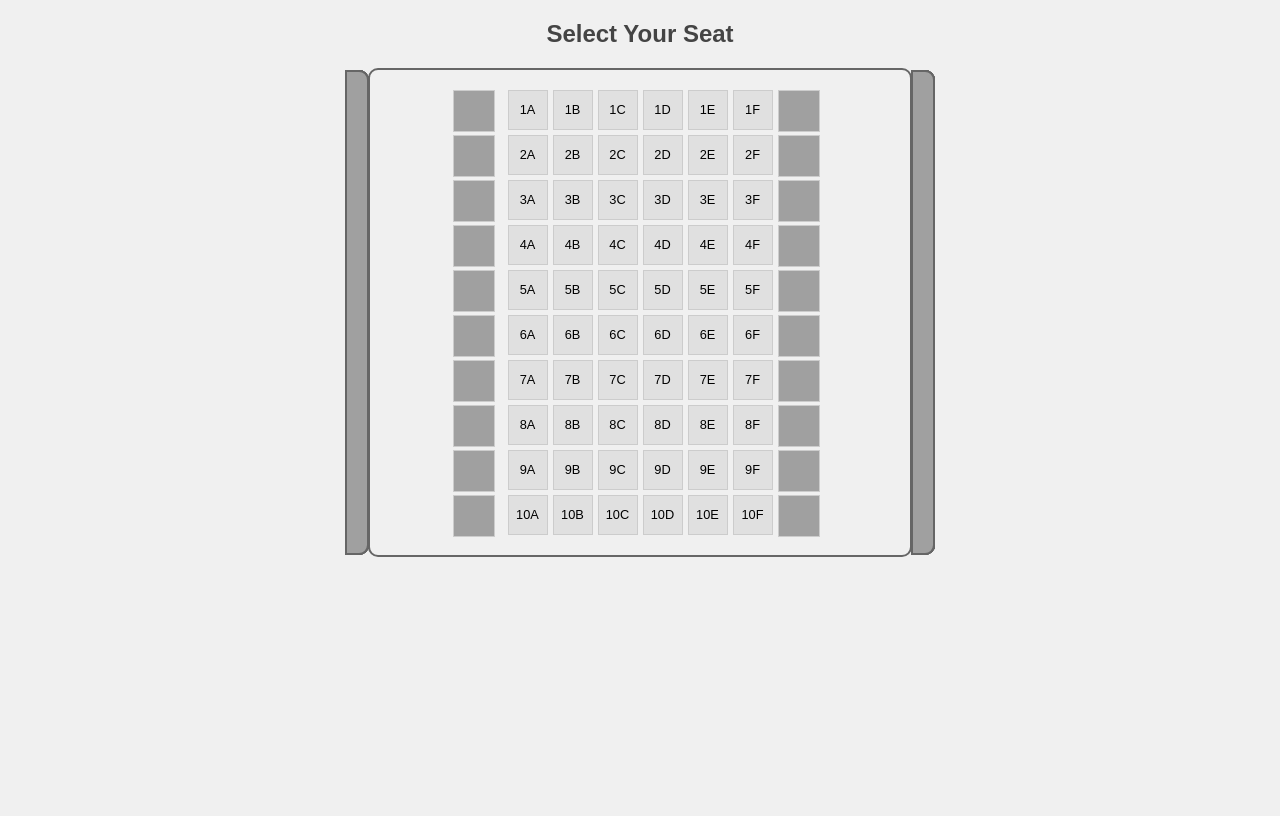
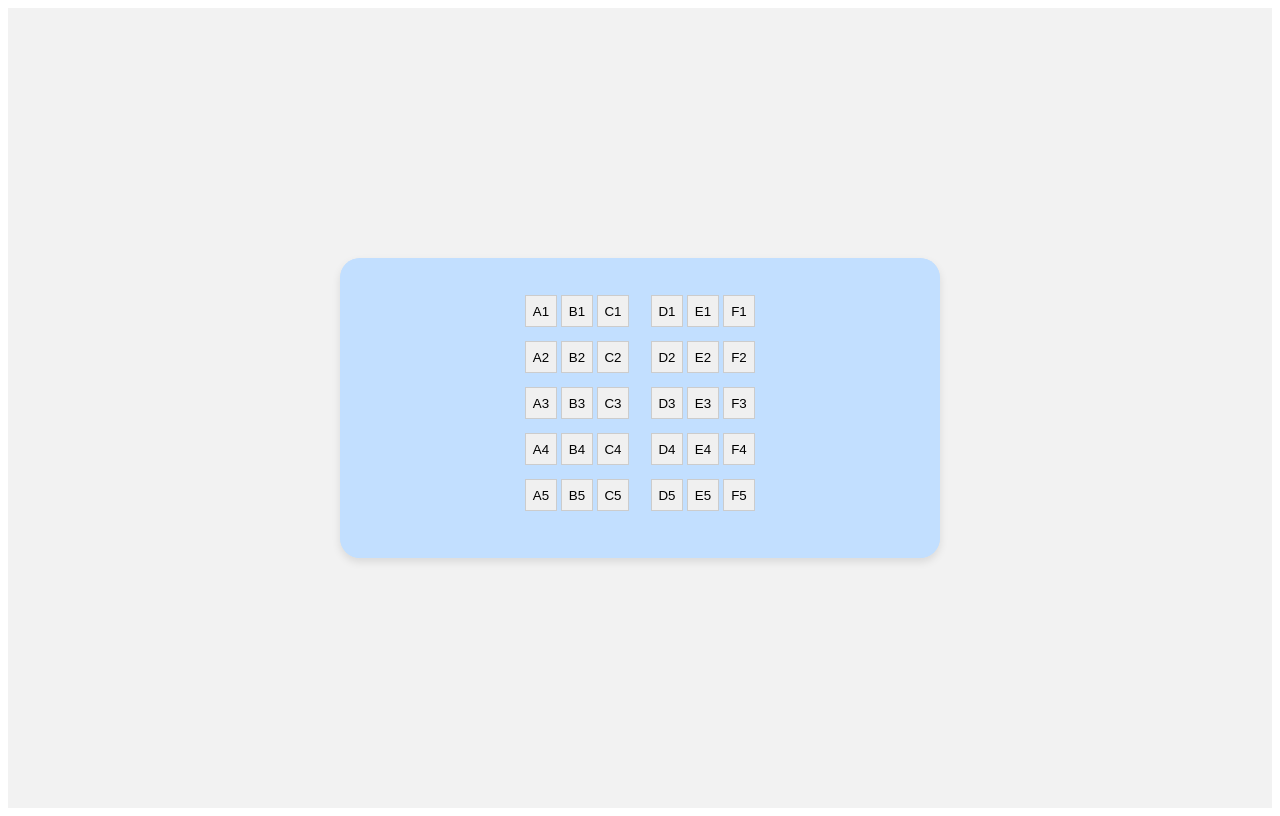
Before and after one commit to EdenDonenfeld/Flight-Bot, a plain HTML site: page Client/src/pages/seatOrder.html in a window 1280 px wide. Drawn offline with Linux system fonts and the light colour scheme.

Commit message:
Made Progress with seat order HTML CSS AND JS

```diff
--- /dev/null
+++ b/Client/src/assets/css/seatOrder.css
@@ -0,0 +1,86 @@
+.container {
+    display: flex;
+    justify-content: center;
+    align-items: center;
+    height: 100vh;
+    background-color: #f2f2f2;
+}
+
+.plane {
+    position: relative;
+    width: 600px;
+    height: 300px;
+    background-color: #c2dfff;
+    border-radius: 20px;
+    overflow: hidden;
+    box-shadow: 0 4px 8px rgba(0, 0, 0, 0.1);
+}
+
+.wing {
+    position: absolute;
+    top: 0;
+    width: 50%;
+    height: 100%;
+    background-color: #c2dfff;
+}
+
+.left {
+    left: 0;
+    border-top-left-radius: 20px;
+    border-bottom-left-radius: 20px;
+}
+
+.right {
+    right: 0;
+    border-top-right-radius: 20px;
+    border-bottom-right-radius: 20px;
+}
+
+.rows {
+    position: absolute;
+    top: 50%;
+    left: 50%;
+    transform: translate(-50%, -50%);
+}
+
+.row {
+    display: flex;
+    justify-content: center;
+    margin-bottom: 10px;
+}
+
+.column {
+    width: 30px;
+    height: 30px;
+    margin: 2px;
+    background-color: #f0f0f0;
+    border: 1px solid #ccc;
+    display: flex;
+    justify-content: center;
+    align-items: center;
+}
+
+.column:nth-child(3) {
+    margin-right: 20px; /* Space between C and D seats */
+}
+
+.seat {
+    width: 100%;
+    height: 100%;
+    border: none;
+    background-color: transparent;
+    cursor: pointer;
+    padding: 0;
+}
+
+.selected {
+    background-color: #3498db;
+    color: white;
+}
+
+#nextButton {
+    position: absolute;
+    bottom: 20px;
+    right: 20px;
+    display: none;
+}
--- /dev/null
+++ b/Client/src/assets/js/seatOrder.js
@@ -0,0 +1,51 @@
+document.addEventListener("DOMContentLoaded", function() {
+    const container = document.getElementById("container");
+    const rowsContainer = document.querySelector(".rows");
+    const nextButton = document.getElementById("nextButton");
+
+    // Function to create a single row
+    function createRow(rowNumber) {
+        const row = document.createElement("div");
+        row.classList.add("row");
+
+        for (let i = 0; i < 6; i++) {
+            const column = document.createElement("div");
+            column.classList.add("column");
+
+            // Setting the ID of each column to its corresponding letter (A-F)
+            column.id = String.fromCharCode(65 + i) + rowNumber;
+
+            // Creating a button for each seat
+            const button = document.createElement("button");
+            button.textContent = column.id;
+            button.classList.add("seat");
+            button.dataset.seatId = column.id;
+
+            button.addEventListener("click", function() {
+                this.classList.toggle("selected");
+                // Show next button if at least one seat is selected
+                nextButton.style.display = document.querySelectorAll('.selected').length > 0 ? 'block' : 'none';
+            });
+
+            column.appendChild(button);
+            row.appendChild(column);
+        }
+
+        rowsContainer.appendChild(row);
+    }
+
+    function createRows() {
+        let numberOfRows = 5;
+        for (let i = 1; i <= numberOfRows; i++) {
+            createRow(i);
+        }
+    }
+
+    createRows();
+
+    // Add event listener to the next button
+    nextButton.addEventListener("click", function() {
+        let purchasePage = "purchasePage.html"
+        window.location.href = purchasePage;
+    });
+});
--- a/Client/src/pages/seatOrder.html
+++ b/Client/src/pages/seatOrder.html
@@ -1,176 +1,23 @@
 <!DOCTYPE html>
 <html lang="en">
 <head>
-<meta charset="UTF-8">
-<meta name="viewport" content="width=device-width, initial-scale=1.0">
-<title>Airplane Seating</title>
-<style>
-    body {
-        font-family: Arial, sans-serif;
-        background-color: #f0f0f0;
-    }
-    .airplane-layout {
-        display: grid;
-        grid-template-columns: 50px repeat(6, 40px) 50px; /* 6 seats in each row */
-        grid-auto-rows: 40px; /* Height of each row */
-        grid-gap: 5px;
-        justify-content: center;
-        padding: 20px;
-        border: 2px solid #666;
-        border-radius: 10px;
-        width: 500px;
-        margin: 0 auto;
-        position: relative;
-    }
-    .seat {
-        width: 40px;
-        height: 40px;
-        background-color: #e0e0e0;
-        border: 1px solid #ccc;
-        display: flex;
-        justify-content: center;
-        align-items: center;
-        font-size: 0.8em;
-        cursor: pointer;
-    }
-    .seat.left-wing,
-    .seat.right-wing {
-        background-color: #a0a0a0;
-    }
-    .seat-row {
-        display: flex;
-        justify-content: center;
-    }
-    .aisle {
-        grid-column: 4 / 5; /* Middle aisle */
-    }
-    .seat.selected {
-        background-color: #4caf50;
-    }
-    h2 {
-        text-align: center;
-        color: #444;
-    }
-    .left-wing::before,
-    .right-wing::after {
-        content: "";
-        position: absolute;
-        top: 0;
-        bottom: 0;
-        width: 20px;
-        background-color: #a0a0a0;
-        border: 2px solid #666;
-        border-radius: 0 10px 10px 0;
-    }
-    .left-wing::before {
-        left: -25px;
-    }
-    .right-wing::after {
-        right: -25px;
-    }
-</style>
+    <meta charset="UTF-8">
+    <meta name="viewport" content="width=device-width, initial-scale=1.0">
+    <title>Place Selection</title>
+    <link rel="stylesheet" href="../assets/css/seatOrder.css">
+    <script src="../assets/js/seatOrder.js"></script>
 </head>
 <body>
+    <div class="container" id="container">
+        <div class="plane">
+            <!-- Wings -->
+            <div class="wing left"></div>
+            <div class="wing right"></div>
 
-<h2>Select Your Seat</h2>
-
-<div class="airplane-layout">
-    <!-- Example seats -->
-    <!-- Row 1 -->
-    <div class="seat left-wing"></div>
-    <button class="seat">1A</button>
-    <button class="seat">1B</button>
-    <button class="seat">1C</button>
-    <button class="seat">1D</button>
-    <button class="seat">1E</button>
-    <button class="seat">1F</button>
-    <div class="seat right-wing"></div>
-    <!-- Row 2 -->
-    <!-- Repeat the seat arrangement for the remaining rows -->
-    <!-- Row 2 -->
-    <div class="seat left-wing"></div>
-    <button class="seat">2A</button>
-    <button class="seat">2B</button>
-    <button class="seat">2C</button>
-    <button class="seat">2D</button>
-    <button class="seat">2E</button>
-    <button class="seat">2F</button>
-    <div class="seat right-wing"></div>
-    <!-- Row 3 -->
-    <div class="seat left-wing"></div>
-    <button class="seat">3A</button>
-    <button class="seat">3B</button>
-    <button class="seat">3C</button>
-    <button class="seat">3D</button>
-    <button class="seat">3E</button>
-    <button class="seat">3F</button>
-    <div class="seat right-wing"></div>
-    <!-- Row 4 -->
-    <div class="seat left-wing"></div>
-    <button class="seat">4A</button>
-    <button class="seat">4B</button>
-    <button class="seat">4C</button>
-    <button class="seat">4D</button>
-    <button class="seat">4E</button>
-    <button class="seat">4F</button>
-    <div class="seat right-wing"></div>
-    <!-- Row 5 -->
-    <div class="seat left-wing"></div>
-    <button class="seat">5A</button>
-    <button class="seat">5B</button>
-    <button class="seat">5C</button>
-    <button class="seat">5D</button>
-    <button class="seat">5E</button>
-    <button class="seat">5F</button>
-    <div class="seat right-wing"></div>
-    <!-- Row 6 -->
-    <div class="seat left-wing"></div>
-    <button class="seat">6A</button>
-    <button class="seat">6B</button>
-    <button class="seat">6C</button>
-    <button class="seat">6D</button>
-    <button class="seat">6E</button>
-    <button class="seat">6F</button>
-    <div class="seat right-wing"></div>
-    <!-- Row 7 -->
-    <div class="seat left-wing"></div>
-    <button class="seat">7A</button>
-    <button class="seat">7B</button>
-    <button class="seat">7C</button>
-    <button class="seat">7D</button>
-    <button class="seat">7E</button>
-    <button class="seat">7F</button>
-    <div class="seat right-wing"></div>
-    <!-- Row 8 -->
-    <div class="seat left-wing"></div>
-    <button class="seat">8A</button>
-    <button class="seat">8B</button>
-    <button class="seat">8C</button>
-    <button class="seat">8D</button>
-    <button class="seat">8E</button>
-    <button class="seat">8F</button>
-    <div class="seat right-wing"></div>
-    <!-- Row 9 -->
-    <div class="seat left-wing"></div>
-    <button class="seat">9A</button>
-    <button class="seat">9B</button>
-    <button class="seat">9C</button>
-    <button class="seat">9D</button>
-    <button class="seat">9E</button>
-    <button class="seat">9F</button>
-    <div class="seat right-wing"></div>
-    <!-- Row 10 -->
-    <div class="seat left-wing"></div>
-    <button class="seat">10A</button>
-    <button class="seat">10B</button>
-    <button class="seat">10C</button>
-    <button class="seat">10D</button>
-    <button class="seat">10E</button>
-    <button class="seat">10F</button>
-    <div class="seat right-wing"></div>
-
-    <!-- Repeat for remaining rows -->
-</div>
-
+            <!-- Rows will be dynamically added here -->
+            <div class="rows"></div>
+        </div>
+        <button id="nextButton" style="display:none;">Next</button>
+    </div>
 </body>
 </html>
```
